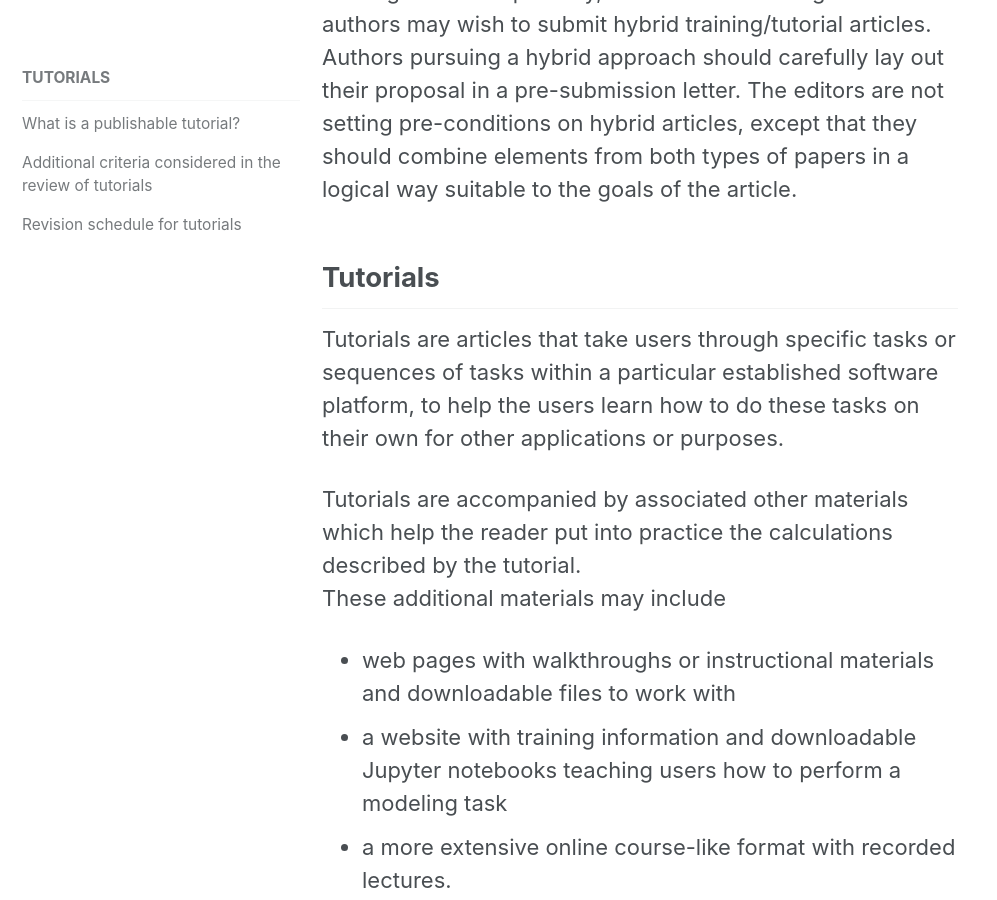
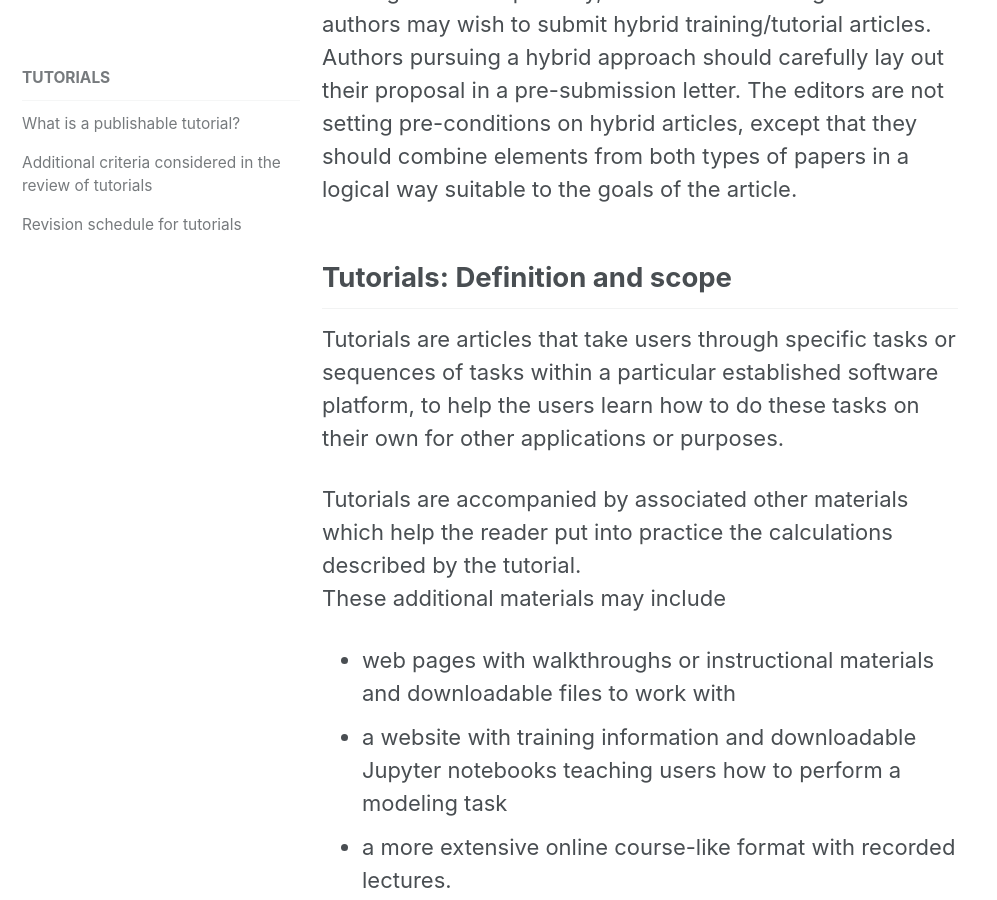
Before and after one commit to livecomsjournal/livecomsjournal.github.io, a Jekyll site: the page built from _author_instructions/05_tutorials.md, in a window 1280 px wide and 900 px high, scrolled down 568 px. Shown: the whole window, without its empty margins (0-997 px from the left). Built offline with Jekyll 4.4.1, drawn with Linux system fonts in a browser that asks for light colours; some of the changed text lies outside the part shown.

Commit message:
Update 05_tutorials.md
tweak to subheading following Michael's suggestion

```diff
--- a/_author_instructions/05_tutorials.md
+++ b/_author_instructions/05_tutorials.md
@@ -11,7 +11,7 @@ permalink: /authors/tutorials/
 As detailed below, a tutorial is largely a procedural guide to a particular piece of software, whereas a training article provides an introduction to a procedure or theory and thus provides general background preparation for performing molecular simulation calculations with diverse software packages.
 The guidelines below will discuss tutorials and training articles separately, but the editors recognize that authors may wish to submit hybrid training/tutorial articles.  Authors pursuing a hybrid approach should carefully lay out their proposal in a pre-submission letter.  The editors are not setting pre-conditions on hybrid articles, except that they should combine elements from both types of papers in a logical way suitable to the goals of the article.
 
-## Tutorials
+## Tutorials: Definition and scope
 Tutorials are articles that take users through specific tasks or sequences of tasks within a particular established software platform, to help the users learn how to do these tasks on their own for other applications or purposes.
 
 Tutorials are accompanied by associated other materials which help the reader put into practice the calculations described by the tutorial.
@@ -47,7 +47,7 @@ Authors should generally update tutorials as the software involved
 changes; these tutorials are expected to be kept functioning and if
 they do not, they may be indicated as out-of-date on LiveCoMS' site.
 
-## Training articles: definition and scope
+## Training articles: Definition and scope
 Training articles are largely self-contained and introduce readers to the theory and/or typical procedures for a particular aspect of molecular simulation.  Training articles need not refer to specific software commands and procedures but may do so to further the pedagogical goals of the paper.  As needed, training articles are likely to display more details of calculations than typically are shown in research articles, for example, noting any mathematical principles or "tricks" used to derive key results.
 
 **Prerequisites for training articles**: Training articles should clearly state the target audience and knowledge prerequisites.  Although the authors may imagine a particular career-level (e.g., undergraduate or graduate), given the diversity of disciplinary curricula, it is more important to specify precisely any knowledge prerequisites  (e.g., vector calculus, basic thermodynamics).  If a particular software or programming environment plays a central role in the article, that should be specified.  Key prerequisites should be noted in the article abstract to permit readers to rapidly ascertain an articles suitability.
```
